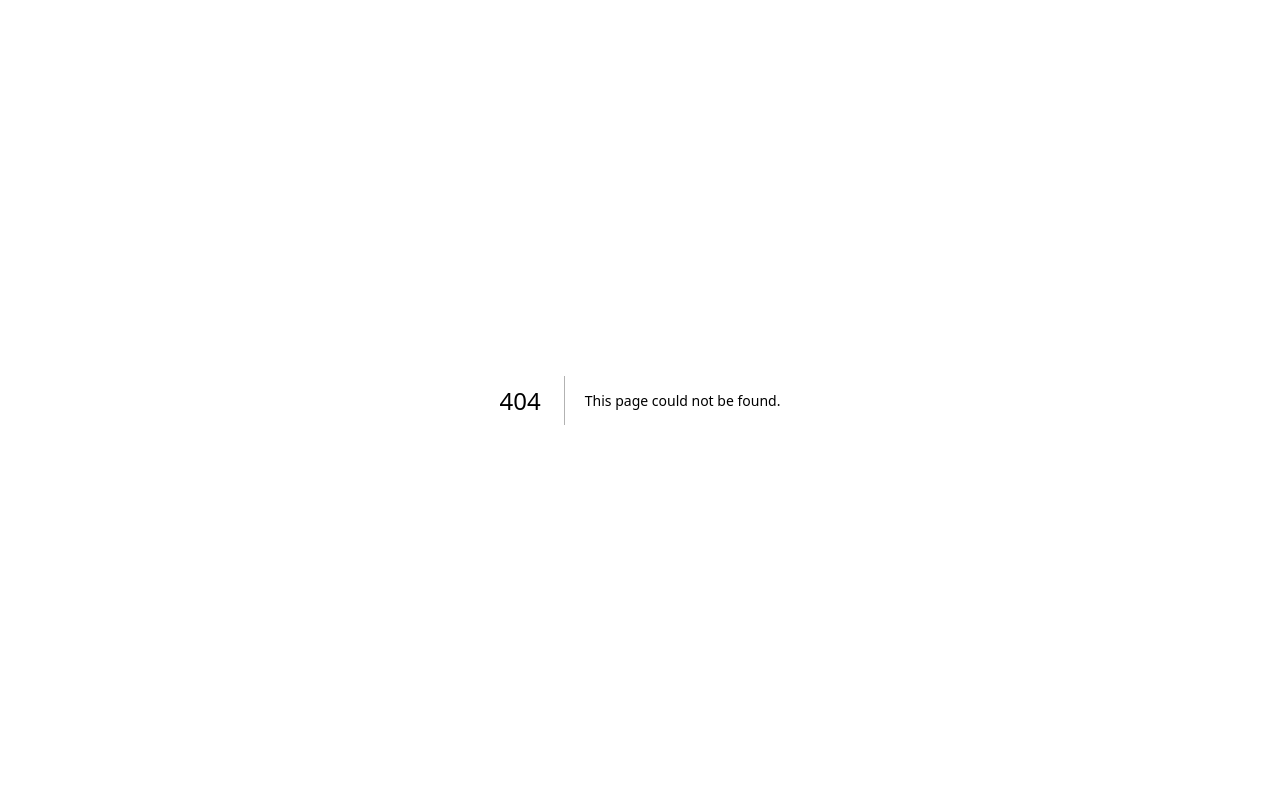
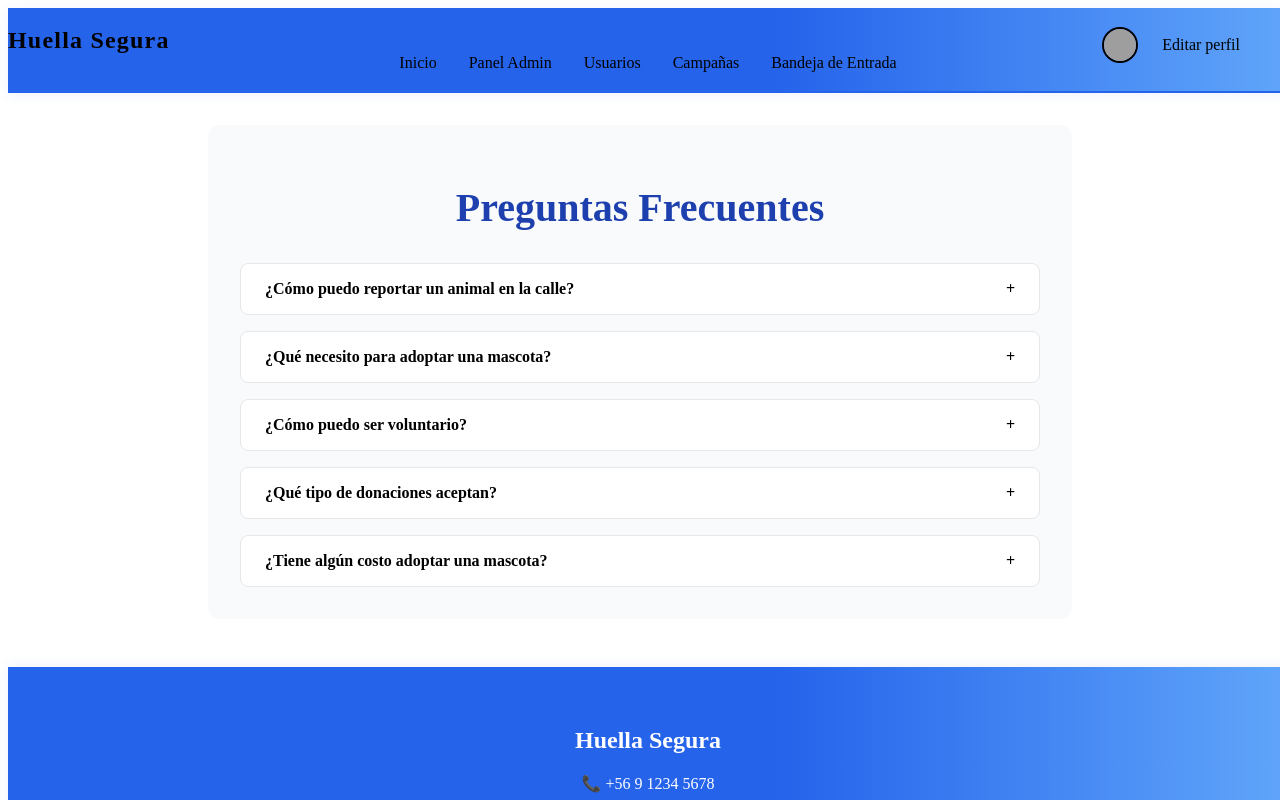
Before and after one commit to imeduuu/integraII, a Next.js app in the folder control-sanitario-next/: page /faqs in a window 1280 px wide. Before the commit this address had no page. Shown: the top 800 px of the page. Built offline with nearby package versions, Linux system fonts and the light colour scheme; grey boxes are pictures that could not be loaded.

Commit message:
seccion de FAQs en el front
seccion de FAQs en el front

```diff
--- /dev/null
+++ b/control-sanitario-next/src/pages/faqs.tsx
@@ -0,0 +1,44 @@
+/**
+ * Página de Preguntas Frecuentes (FAQs)
+ */
+import React, { useState } from 'react';
+import Navbar from '../components/Navbar';
+import Footer from '../components/Footer';
+import { faqs } from '../services/mockFaqs';
+import styles from '../styles/faqs.module.css';
+
+const FaqsPage = () => {
+  const [openIndex, setOpenIndex] = useState<number | null>(null);
+
+  const handleToggle = (index: number) => {
+    setOpenIndex(openIndex === index ? null : index);
+  };
+
+  return (
+    <>
+      <Navbar />
+      <main className={styles.container}>
+        <h1 className={styles.title}>Preguntas Frecuentes</h1>
+        <div className={styles.faqList}>
+          {faqs.map((faq, index) => (
+            <div key={index} className={styles.faqItem}>
+              <div
+                className={styles.question}
+                onClick={() => handleToggle(index)}
+              >
+                {faq.question}
+                <span>{openIndex === index ? '-' : '+'}</span>
+              </div>
+              {openIndex === index && (
+                <div className={styles.answer}>{faq.answer}</div>
+              )}
+            </div>
+          ))}
+        </div>
+      </main>
+      <Footer />
+    </>
+  );
+};
+
+export default FaqsPage;
```
